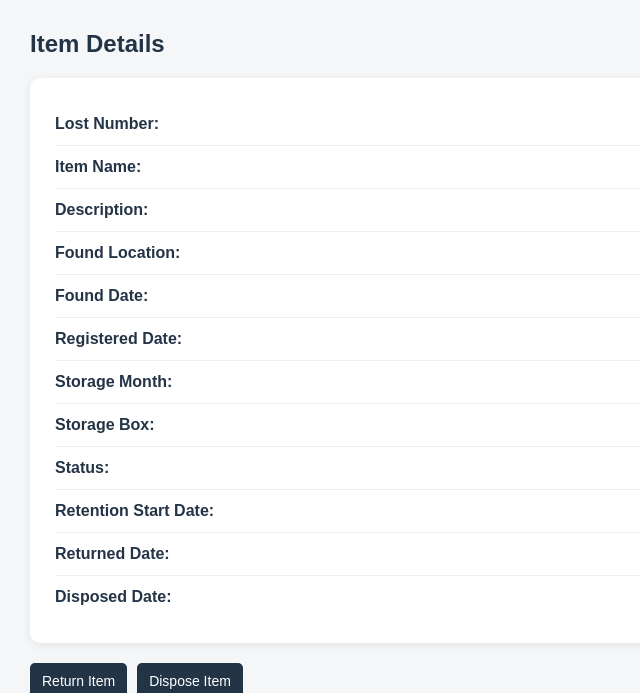
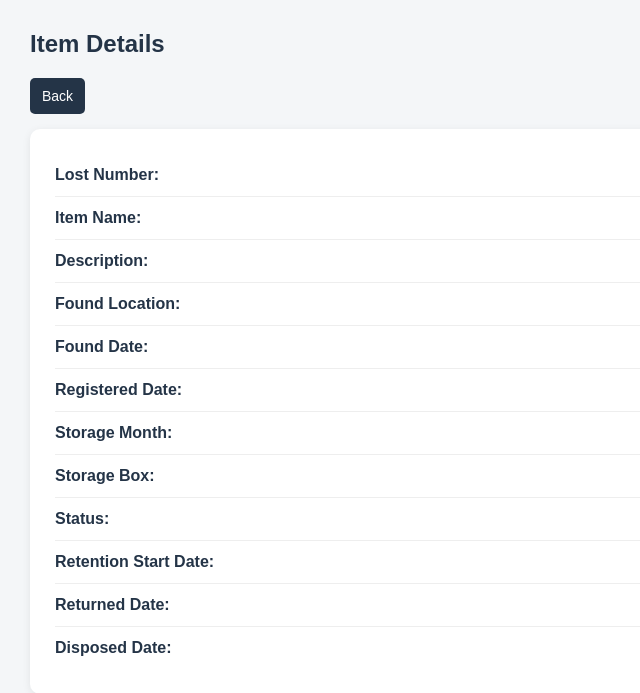
Before and after one commit to Yoshiki-Do/Lost-and-Found-Management-System, a FastAPI app: page /details/1 in a window 1280 px wide. Shown: the part 144-837 px from the top of the page, without its empty margins (0-640 px from the left). Run offline with FastAPI, Linux system fonts and the light colour scheme.

Commit message:
Add back button to item details page

```diff
--- a/app/static/css/details.css
+++ b/app/static/css/details.css
@@ -41,6 +41,11 @@
     font-weight: bold;
 }
 
+/* Back button */
+#back-button {
+    margin-bottom: 15px;
+}
+
 @media (max-width: 600px) {
     #item-details p {
         flex-direction: column;
--- a/app/static/js/details.js
+++ b/app/static/js/details.js
@@ -84,4 +84,8 @@ async function updateItemStatus(action) {
     }
 }
 
+document.getElementById("back-button").addEventListener("click", () => {
+    window.history.back();
+});
+
 loadItemDetails();
--- a/app/templates/details.html
+++ b/app/templates/details.html
@@ -10,6 +10,8 @@
 {% block content %}
 
 <h2>Item Details</h2>
+
+<button id="back-button" type="button">Back</button>
 
 <div id="item-details">
 
--- a/app/templates/history.html
+++ b/app/templates/history.html
@@ -8,7 +8,7 @@
 
 {% block content %}
 
-<h1>History</h1>
+<h2>History</h2>
 
 <div class="search-container">
 
```
